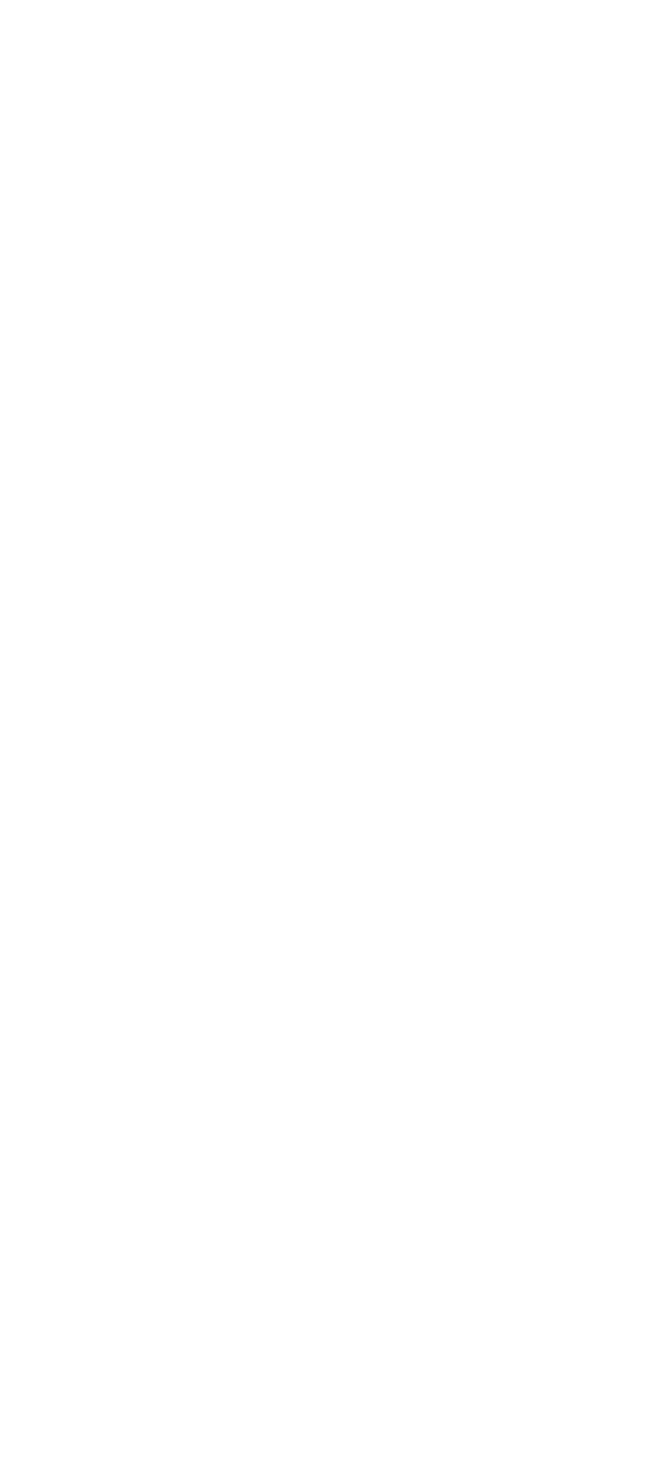
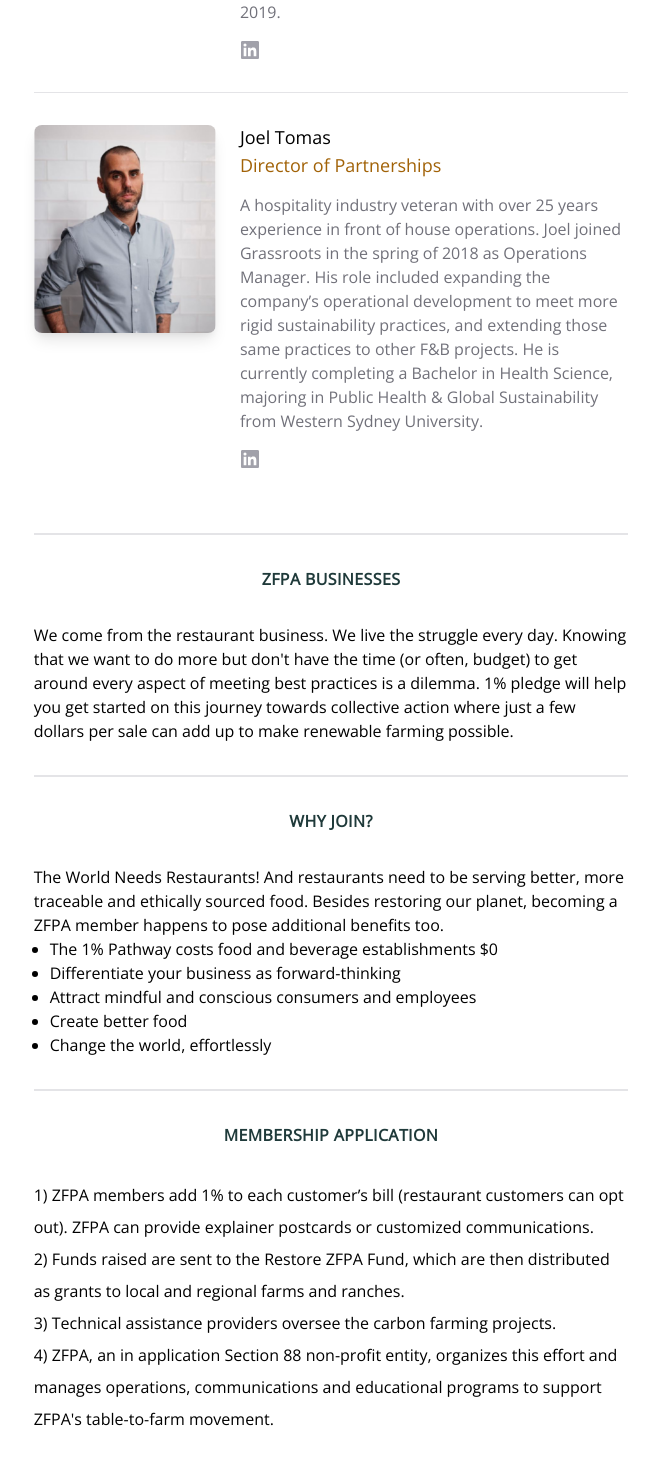
Before and after one commit to denistsoi/zerofoodprintasia, a Next.js app: page / in a window 1280 px wide. Shown: the part 5220-6690 px from the top of the page, without its empty margins (309-968 px from the left). Before the commit the page ends 4746 px from the top, so only its background shows below. Built offline with nearby package versions, Linux system fonts and the light colour scheme.

Commit message:
ADD: update businesses/team;

```diff
--- /dev/null
+++ b/pages/application.tsx
@@ -0,0 +1,23 @@
+import styles from "../styles/application.module.css"
+
+export default function Application() {
+  return (
+    <html>
+      <body className={styles.html}>
+        <iframe
+          className={styles.iframe}
+          id="typeform-full"
+          width="100%"
+          height="100%"
+          frameBorder="0"
+          allow="camera; microphone; autoplay; encrypted-media;"
+          src="https://form.typeform.com/to/BBECxqA2?typeform-medium=embed-snippet"
+        ></iframe>{" "}
+        <script
+          type="text/javascript"
+          src="https://embed.typeform.com/embed.js"
+        ></script>{" "}
+      </body>
+    </html>
+  )
+}
--- a/pages/index.tsx
+++ b/pages/index.tsx
@@ -5,6 +5,25 @@
 
 import { Header } from "@components/Header"
 import { Footer } from "@components/Footer"
+
+const people = [
+  {
+    name: "Chef Peggy Chan",
+    role: "Executive Director",
+    imageUrl: "./peggy.jpeg",
+    bio:
+      "Since the inception of Grassroots Pantry in 2012, Peggy established her restaurant as a training ground for young F&B professionals ready and willing to challenge conventional foodservice operations. The award-winning plant-based restaurant was recognised by the UNSDG ESCAP in 2019 as a best practice case study and achieved the HK Awards for Environmental Excellence in the Service Industry. An authority on food sustainability in Asia, Peggy developed Grassroots Initiatives Consultancy in 2020 to assist food service professionals in their transition towards best practices that meets both human and planetary health goals. Peggy is an alumni of Global Shapers Hong Kong, World Economic Forum, and was nominated for the Basque Culinary World Prize in 2019.",
+    linkedinUrl: "https://www.linkedin.com/in/peggy-chan-a15a1649/",
+  },
+  {
+    name: "Joel Tomas",
+    role: "Director of Partnerships",
+    imageUrl: "./joel.png",
+    bio:
+      "A hospitality industry veteran with over 25 years experience in front of house operations. Joel joined Grassroots in the spring of 2018 as Operations Manager. His role included expanding the company’s operational development to meet more rigid sustainability practices, and extending those same practices to other F&B projects. He is currently completing a Bachelor in Health Science, majoring in Public Health & Global Sustainability from Western Sydney University.",
+    linkedinUrl: "https://www.linkedin.com/in/joel-tomas-aaa90058/",
+  },
+]
 
 export default function Home() {
   return (
@@ -340,65 +359,156 @@
 
         {/* About the team */}
         <section>
-          {/* <div className="mt-4 relative px-4 sm:px-6 lg:px-8 border-t-2">
-            <div className="max-w-prose mx-auto">
-              <div className="mt-8">
-                <h2 className="text-lg">
-                  <span className="block text-base text-center text-green font-semibold tracking-wide uppercase">
+          <div className="bg-white mt-8">
+            <div className="relative px-4 sm:px-6 lg:px-8">
+              <div className="max-w-prose mx-auto border-t-2 py-8">
+                <div className="mb-8">
+                  <h2 className="block text-base text-center text-green font-semibold tracking-wide uppercase">
                     Team
-                  </span>
-                </h2>
-              </div>
-              <div className="mt-4">
-                <h3>Chef Peggy Chan | Executive Director</h3>
-                <p>
-                  Since the inception of Grassroots Pantry in 2012, Peggy
-                  established her restaurant as a training ground for young
-                  F&#38;B professionals ready and willing to challenge
-                  conventional foodservice operations. The award-winning
-                  plant-based restaurant was recognised by the UNSDG ESCAP in
-                  2019 as a best practice case study and achieved the HK Awards
-                  for Environmental Excellence in the Service Industry. An
-                  authority on food sustainability in Asia, Peggy developed
-                  Grassroots Initiatives Consultancy in 2020 to assist food
-                  service professionals in their transition towards best
-                  practices that meets both human and planetary health goals.
-                  Peggy is an alumni of Global Shapers Hong Kong, World Economic
-                  Forum, and was nominated for the Basque Culinary World Prize
-                  in 2019.
-                </p>
-              </div>
-              <div>
-                <h3>Joel Tomas | Director of Partnerships</h3>
-                <p>
-                  A hospitality industry veteran with over 25 years experience
-                  in front of house operations. Joel joined Grassroots in the
-                  spring of 2018 as Operations Manager. His role included
-                  expanding the company’s operational development to meet more
-                  rigid sustainability practices, and extending those same
-                  practices to other F&#38;B projects. He is currently
-                  completing a Bachelor in Health Science, majoring in Public
-                  Health &#38; Global Sustainability from Western Sydney
-                  University.
-                </p>
+                  </h2>
+                </div>
+                <div className="lg:col-span-2">
+                  <ul className="space-y-12 sm:divide-y sm:divide-gray-200 sm:space-y-0 sm:-mt-8 lg:gap-x-8 lg:space-y-0">
+                    {people.map((person) => (
+                      <li key={person.name} className="sm:py-8">
+                        <div className="space-y-4 sm:grid sm:grid-cols-3 sm:items-start sm:gap-6 sm:space-y-0">
+                          <div className="aspect-w-3 aspect-h-2 sm:aspect-w-3 sm:aspect-h-4">
+                            <img
+                              className="object-cover shadow-lg rounded-lg"
+                              src={person.imageUrl}
+                              alt=""
+                            />
+                          </div>
+                          <div className="sm:col-span-2">
+                            <div className="space-y-4">
+                              <div className="text-lg leading-6 font-medium space-y-1">
+                                <h3>{person.name}</h3>
+                                <p className="text-yellow-700">{person.role}</p>
+                              </div>
+                              <div className="text-md">
+                                <p className="text-gray-500">{person.bio}</p>
+                              </div>
+                              <ul className="flex space-x-5">
+                                <li>
+                                  <a
+                                    href={person.linkedinUrl}
+                                    target="_blank"
+                                    className="text-gray-400 hover:text-gray-500"
+                                  >
+                                    <span className="sr-only">LinkedIn</span>
+                                    <svg
+                                      className="w-5 h-5"
+                                      aria-hidden="true"
+                                      fill="currentColor"
+                                      viewBox="0 0 20 20"
+                                    >
+                                      <path
+                                        fillRule="evenodd"
+                                        d="M16.338 16.338H13.67V12.16c0-.995-.017-2.277-1.387-2.277-1.39 0-1.601 1.086-1.601 2.207v4.248H8.014v-8.59h2.559v1.174h.037c.356-.675 1.227-1.387 2.526-1.387 2.703 0 3.203 1.778 3.203 4.092v4.711zM5.005 6.575a1.548 1.548 0 11-.003-3.096 1.548 1.548 0 01.003 3.096zm-1.337 9.763H6.34v-8.59H3.667v8.59zM17.668 1H2.328C1.595 1 1 1.581 1 2.298v15.403C1 18.418 1.595 19 2.328 19h15.34c.734 0 1.332-.582 1.332-1.299V2.298C19 1.581 18.402 1 17.668 1z"
+                                        clipRule="evenodd"
+                                      />
+                                    </svg>
+                                  </a>
+                                </li>
+                              </ul>
+                            </div>
+                          </div>
+                        </div>
+                      </li>
+                    ))}
+                  </ul>
+                </div>
               </div>
             </div>
-          </div> */}
+          </div>
         </section>
 
         {/* ZFPA Businesses */}
         <section>
-          {/* <div className="mt-4 relative px-4 sm:px-6 lg:px-8 border-t-2">
-            <div className="max-w-prose mx-auto">
-              <div className="mt-8">
-                <h2 className="text-lg">
-                  <span className="block text-base text-center text-green font-semibold tracking-wide uppercase">
-                    Businesses
-                  </span>
+          <div className="relative px-4 sm:px-6 lg:px-8">
+            <div className="max-w-prose mx-auto border-t-2 py-8 text-base">
+              <div className="mb-8">
+                <h2 className="block text-base text-center text-green font-semibold tracking-wide uppercase">
+                  ZFPA Businesses
                 </h2>
               </div>
+
+              <div>
+                We come from the restaurant business. We live the struggle every
+                day. Knowing that we want to do more but don't have the time (or
+                often, budget) to get around every aspect of meeting best
+                practices is a dilemma. 1% pledge will help you get started on
+                this journey towards collective action where just a few dollars
+                per sale can add up to make renewable farming possible.
+              </div>
             </div>
-          </div> */}
+          </div>
+        </section>
+
+        <section>
+          <div className="relative px-4 sm:px-6 lg:px-8">
+            <div className="max-w-prose mx-auto border-t-2 py-8 text-base">
+              <div className="mb-8">
+                <h2 className="block text-base text-center text-green font-semibold tracking-wide uppercase">
+                  Why Join?
+                </h2>
+              </div>
+
+              <div>
+                The World Needs Restaurants! And restaurants need to be serving
+                better, more traceable and ethically sourced food. Besides
+                restoring our planet, becoming a ZFPA member happens to pose
+                additional benefits too.
+              </div>
+              <div>
+                <ul className="list-disc pl-4">
+                  <li>
+                    The 1% Pathway costs food and beverage establishments $0
+                  </li>
+                  <li>Differentiate your business as forward-thinking</li>
+                  <li>Attract mindful and conscious consumers and employees</li>
+                  <li>Create better food</li>
+                  <li>Change the world, effortlessly</li>
+                </ul>
+              </div>
+            </div>
+          </div>
+        </section>
+
+        {/* CTA */}
+        <section>
+          <div className="relative px-4 sm:px-6 lg:px-8">
+            <div className="max-w-prose mx-auto border-t-2 py-8 text-base">
+              <div className="mb-8">
+                <h2 className="block text-base text-center text-green font-semibold tracking-wide uppercase">
+                  Membership Application
+                </h2>
+              </div>
+
+              <div className="text-base leading-8">
+                <p>
+                  1) ZFPA members add 1% to each customer’s bill (restaurant
+                  customers can opt out). ZFPA can provide explainer postcards
+                  or customized communications.
+                </p>
+                <p>
+                  2) Funds raised are sent to the Restore ZFPA Fund, which are
+                  then distributed as grants to local and regional farms and
+                  ranches.
+                </p>
+                <p>
+                  3) Technical assistance providers oversee the carbon farming
+                  projects.
+                </p>
+                <p>
+                  4) ZFPA, an in application Section 88 non-profit entity,
+                  organizes this effort and manages operations, communications
+                  and educational programs to support ZFPA's table-to-farm
+                  movement.
+                </p>
+              </div>
+            </div>
+          </div>
         </section>
       </main>
       <Footer />
--- /dev/null
+++ b/styles/application.module.css
@@ -0,0 +1,13 @@
+.app {
+  margin: 0;
+  height: 100%;
+  overflow: hidden;
+}
+.iframe {
+  position: absolute;
+  left: 0;
+  right: 0;
+  bottom: 0;
+  top: 0;
+  border: 0;
+}
```
Also changed, not shown: public/joel.png (added), public/peggy.jpeg (added).
